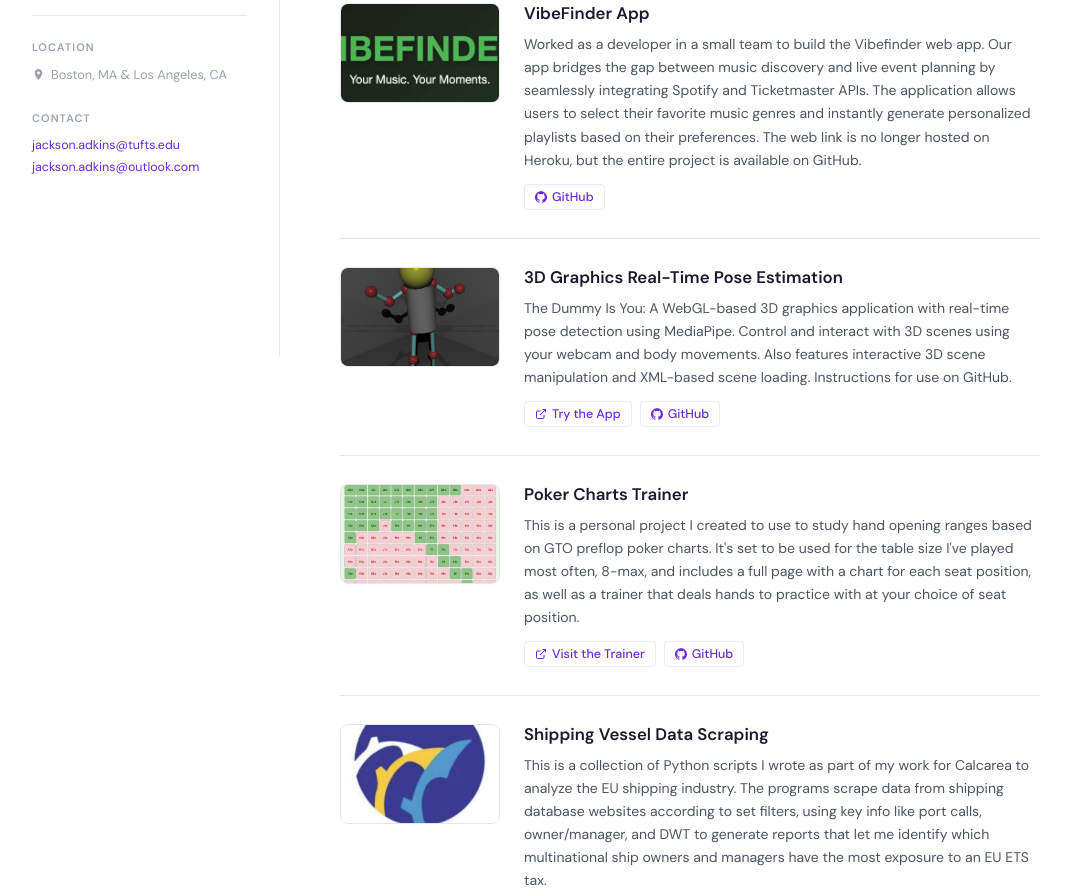
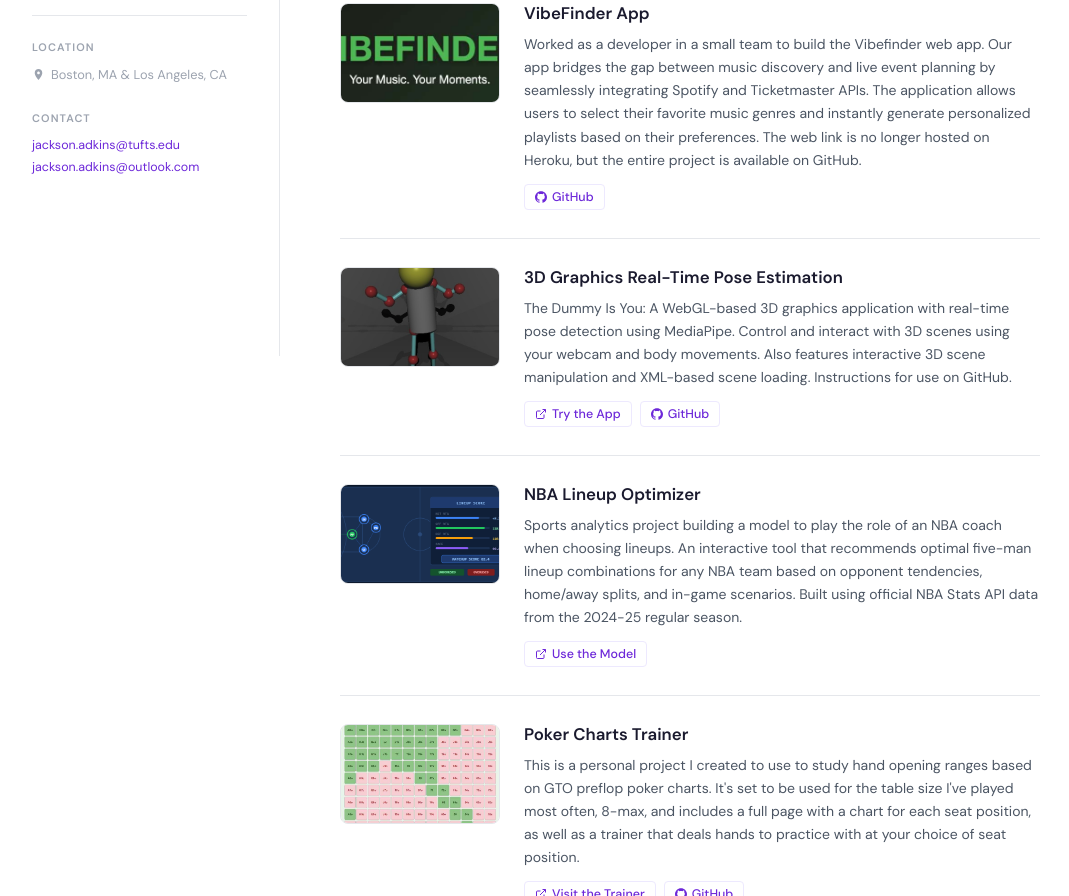
Before and after one commit to jack-adkins/Portfolio-Website, a plain HTML site: page index.html in a window 1280 px wide. Shown: the part 444-1340 px from the top of the page, without its empty margins (90-1159 px from the left). Drawn offline with Linux system fonts and the light colour scheme.

Commit message:
Lineup Optimizer Proj.

```diff
--- a/index.html
+++ b/index.html
@@ -138,6 +138,24 @@
           </div>
         </div>
 
+        <!-- Project 7: NBA Lineup Optimizer -->
+        <div class="project-card">
+          <img src="nbalineup.jpg" alt="NBA Lineup Optimizer" onerror="this.style.display='none';this.nextElementSibling.style.display='flex'"/>
+          <div class="project-img-placeholder" style="display:none">
+            <svg viewBox="0 0 24 24" xmlns="http://www.w3.org/2000/svg"><path d="M12 2a10 10 0 100 20A10 10 0 0012 2zm-2 14.5v-9l6 4.5-6 4.5z"/></svg>
+          </div>
+          <div class="project-body">
+            <div class="project-title">NBA Lineup Optimizer</div>
+            <p class="project-desc">Sports analytics project building a model to play the role of an NBA coach when choosing lineups. An interactive tool that recommends optimal five-man lineup combinations for any NBA team based on opponent tendencies, home/away splits, and in-game scenarios. Built using official NBA Stats API data from the 2024-25 regular season.</p>
+            <div class="project-links">
+              <a href="https://github.com/jack-adkins/Sports-Analytics-Final" target="_blank" class="project-link">
+                <svg viewBox="0 0 24 24" fill="none" stroke="currentColor" stroke-width="2"><path d="M18 13v6a2 2 0 01-2 2H5a2 2 0 01-2-2V8a2 2 0 012-2h6"/><polyline points="15 3 21 3 21 9"/><line x1="10" y1="14" x2="21" y2="3"/></svg>
+                Use the Model
+              </a>
+            </div>
+          </div>
+        </div>
+
         <!-- Project 4: Poker Charts -->
         <div class="project-card">
           <img src="project-logo-poker.jpg" alt="Poker Charts Trainer" onerror="this.style.display='none';this.nextElementSibling.style.display='flex'"/>
```
